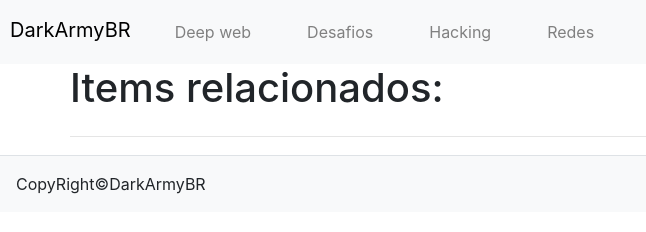
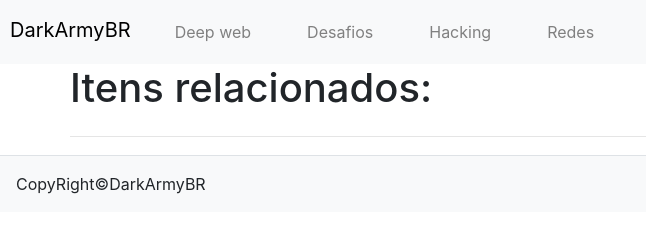
Before and after one commit to darkarmybrasil/darkarmybrasil.github.io, a plain HTML site: page conteudo/deep web/deep web.html in a window 1280 px wide. Shown: the whole page, without its empty margins (0-646 px from the left). Drawn offline with nearby package versions, Linux system fonts and the light colour scheme.

Commit message:
Update deep web.html

```diff
--- a/conteudo/deep web/deep web.html
+++ b/conteudo/deep web/deep web.html
@@ -26,7 +26,7 @@
     <div class="container">
         <div class="row">
           <div class="page-header">
-            <h1 id="">Items relacionados: </h1>
+            <h1 id="">Itens relacionados: </h1>
           </div>
           <hr class="col-md-12">
             <div class="col-md-12 area" id="area">
```
